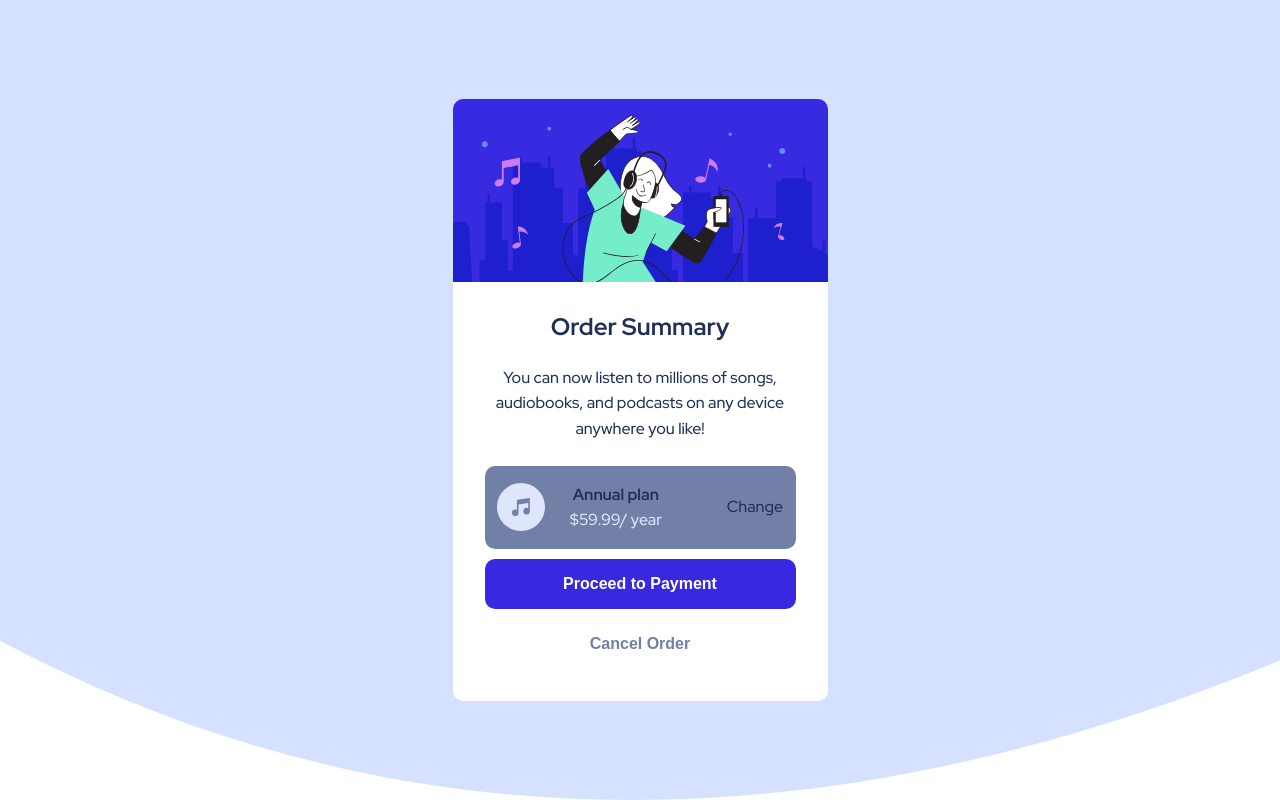
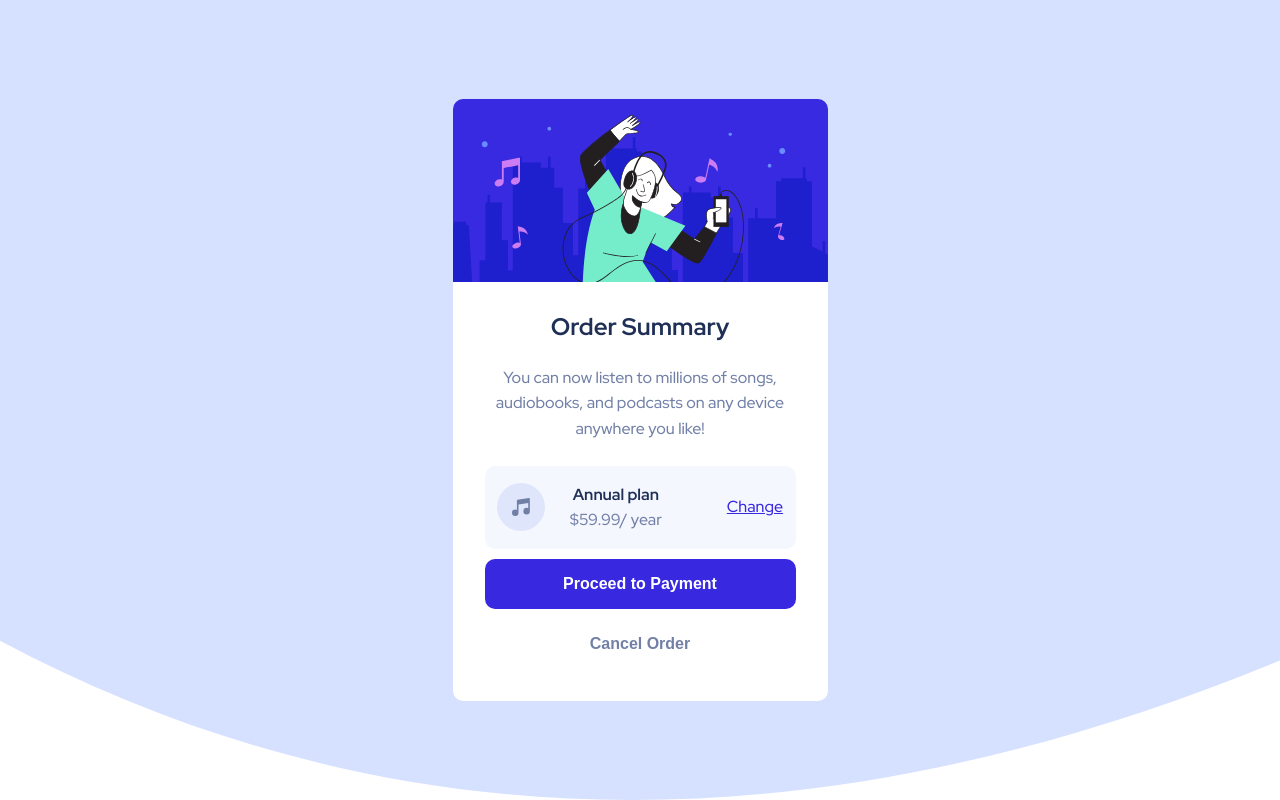
Before and after one commit to soji-opa/order-summary-component, a plain HTML site: page index.html in a window 1280 px wide. Drawn offline with Linux system fonts and the light colour scheme.

```diff
--- a/style.css
+++ b/style.css
@@ -39,6 +39,7 @@
   line-height: 1.6;
   margin-bottom: 1.5em;
   text-align: center;
+  color: var(--clr-dsblue);
 }
 
 main{
@@ -69,7 +70,7 @@
 }
 
 .service--plan{
-    background-color: var(--clr-dsblue);
+    background-color: var(--clr-vplblue);
     border-radius: 10px;
     padding: 1em 0;
     display: flex;
@@ -91,17 +92,14 @@
     font-size: 16px;
 }
 
-.service-plan--prices p:last-of-type{
-    color: var(--clr-plblue);
-}
-
 a{
     cursor: pointer;
-    text-decoration: none;
+    text-decoration: underline;
+    color: var(--clr-brblue);
 }
 
 a:hover{
-    color: blueviolet;
+    text-decoration: none;
 }
 
 button{
```
Also changed, not shown: images/screenshot.png (added), 2 other files.
